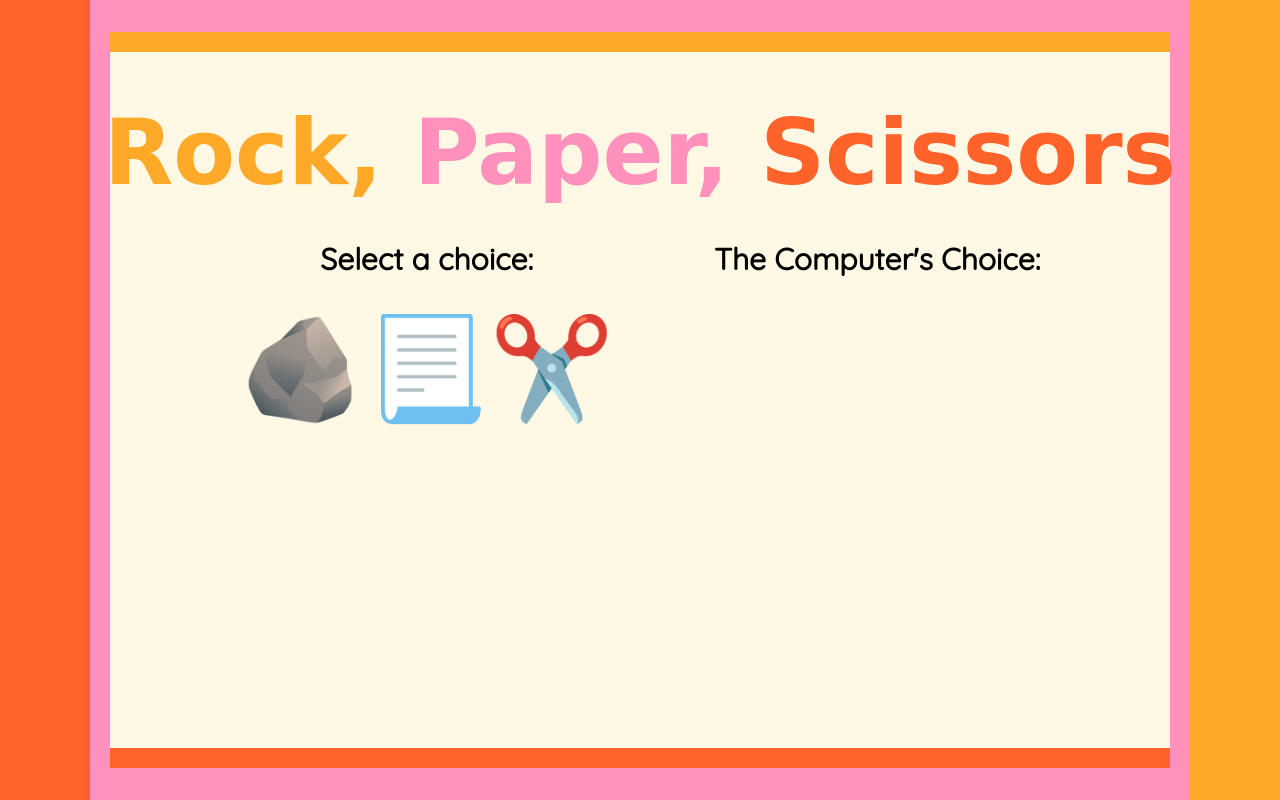
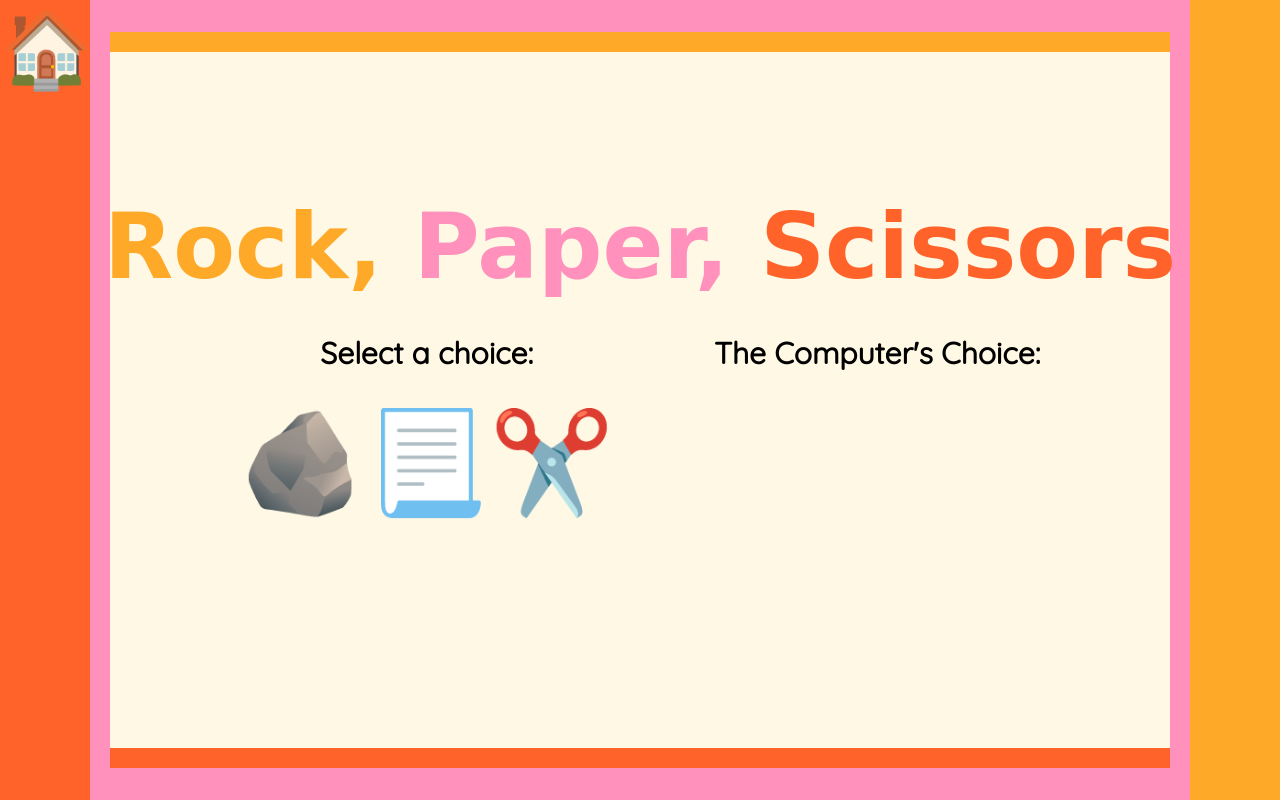
Before and after one commit to ldctp/JS-Practice, a plain HTML site: page RockPaperScissors/rockpaperscissors.html in a window 1280 px wide. Drawn offline with Linux system fonts and the light colour scheme; a web font is replaced by a local one.

Commit message:
Added home button

```diff
--- a/RockPaperScissors/rockpaperscissors.css
+++ b/RockPaperScissors/rockpaperscissors.css
@@ -8,6 +8,13 @@ html {
     font-family:'Quicksand', sans-serif;
     margin: 0;
     padding: 0;
+}
+
+.menubutton{
+    z-index: 2;
+    text-decoration: none;
+    font-size: 7.5rem;
+    color: black;
 }
 
 body {
--- a/RockPaperScissors/rockpaperscissors.html
+++ b/RockPaperScissors/rockpaperscissors.html
@@ -14,6 +14,7 @@
         <div class="colourblock left"></div>
         <div class="colourblock right"></div>
         <div class="topblock"></div>
+        <a class="menubutton" href="../Index.html">🏠</a>
         <h1><span id="rockTitle">Rock,</span><span id="paperTitle"> Paper,</span><span id="scissorsTitle"> Scissors</span></h1>
         <section id="game" class="section">
             <section class="competitor">
```
